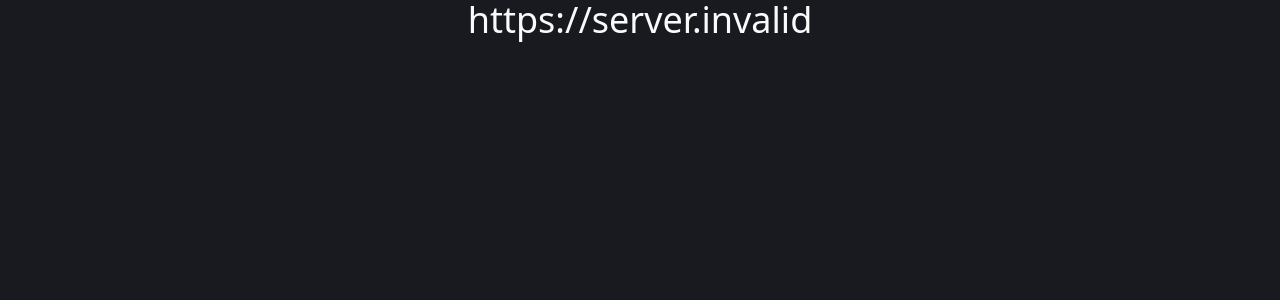
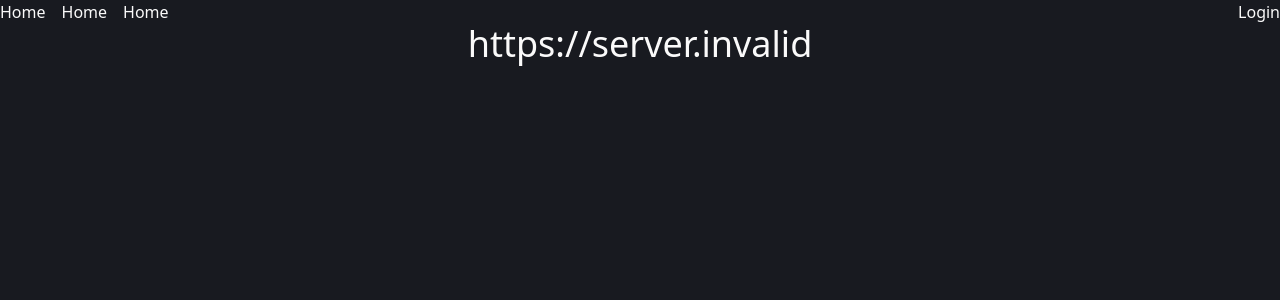
Before and after one commit to Tom-lchg/crypto, a React (Vite) app: page / in a window 1280 px wide. Shown: the top 300 px of the page. Built offline with nearby package versions, Linux system fonts and the light colour scheme; no server answers.

Commit message:
feat: nav

```diff
--- /dev/null
+++ b/src/components/nav.tsx
@@ -0,0 +1,21 @@
+import { FC, JSX } from 'react'
+import { Link } from 'react-router'
+
+const Nav: FC = (): JSX.Element => {
+  return (
+    <nav>
+      <div className='max-w-7xl mx-auto flex items-center justify-between'>
+        <div className='space-x-4'>
+          <Link to='/'>Home</Link>
+          <Link to='/'>Home</Link>
+          <Link to='/'>Home</Link>
+        </div>
+        <div className='space-x-4'>
+          <Link to='/'>Login</Link>
+        </div>
+      </div>
+    </nav>
+  )
+}
+
+export default Nav
--- a/src/main.tsx
+++ b/src/main.tsx
@@ -2,9 +2,11 @@ import Home from '@/pages/home'
 import '@/styles/index.css'
 import { createRoot } from 'react-dom/client'
 import { BrowserRouter, Route, Routes } from 'react-router'
+import Nav from './components/nav'
 
 createRoot(document.getElementById('root')!).render(
   <BrowserRouter>
+    <Nav />
     <Routes>
       <Route path='/' element={<Home />} />
     </Routes>
```
